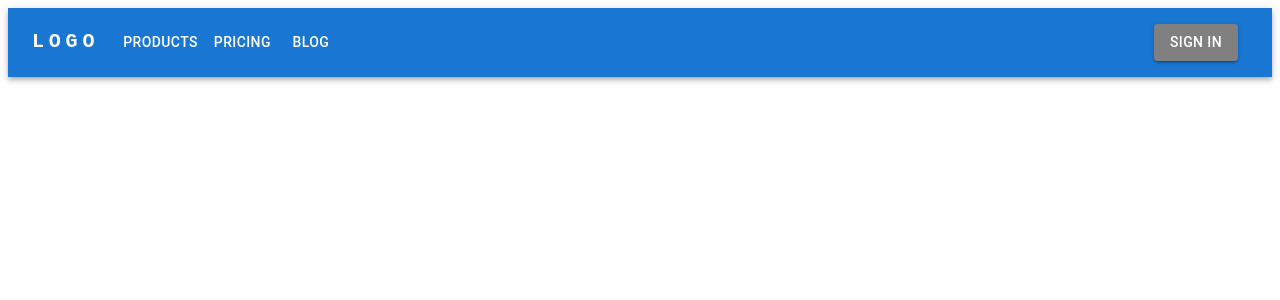
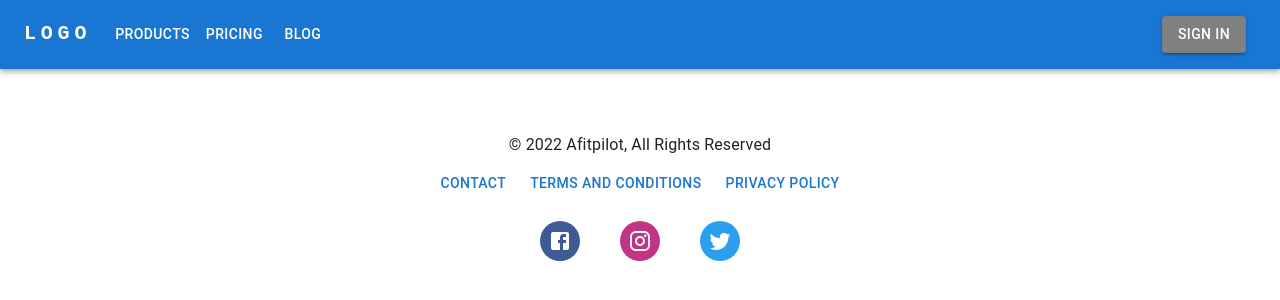
Before and after one commit to walter-clayton/afitpilot-somatotype, a React (Create React App) app in the folder client/: page /Dashboard in a window 1280 px wide. Shown: the top 300 px of the page. Built offline with nearby package versions, Linux system fonts and the light colour scheme.

Commit message:
footer page

```diff
--- a/client/src/App.tsx
+++ b/client/src/App.tsx
@@ -12,6 +12,11 @@ import Resetpass from "./components/Resetpass";
 import Forget from "./components/Forget";
 import Dashboard from "./components/Dashboard";
 import Add from "./components/Add";
+import Footer from "./components/CTA/Footer";
+import Contact from "./components/CTA/Contact";
+import TermsCondition from "./components/CTA/TermsCondition";
+import Privacy from "./components/CTA/Privacy";
+
 export interface ISomatotype {
   endomorphy?: number | undefined;
   mesomorphy?: number | undefined;
@@ -91,6 +96,9 @@ function App() {
         <Route path="/Forget" element={<Forget />} />
         <Route path="/Resetpass" element={<Resetpass />} />
         <Route path="/Add" element={<Add setData={setData} />} />
+        <Route path="/Contact" element={<Contact />} />
+        <Route path="/TermsConditions" element={<TermsCondition />} />
+        <Route path="/Privacy" element={<Privacy />} />
         <Route
           path="/Profile"
           element={
@@ -110,6 +118,7 @@ function App() {
         message={snackbarMessage}
         onClose={handleClose}
       />
+      <Footer />
     </Router>
   );
 }
--- /dev/null
+++ b/client/src/components/CTA/Footer.tsx
@@ -0,0 +1,57 @@
+import React from "react";
+import CssBaseline from "@mui/material/CssBaseline";
+import { Box, Button } from "@mui/material/";
+import { Typography, Container } from "@mui/material/";
+import FacebookIcon from '@mui/icons-material/Facebook';
+import InstagramIcon from '@mui/icons-material/Instagram';
+import TwitterIcon from '@mui/icons-material/Twitter';
+import Stack from '@mui/material/Stack';
+import IconButton from '@mui/material/IconButton';
+import { useNavigate } from "react-router-dom";
+
+const Footer = () => {
+    const navigate = useNavigate();
+    return (
+        <div>
+            <Container component="main" maxWidth="md">
+                <CssBaseline />
+                <Box
+                    sx={{
+                        marginTop: 8,
+                        display: "flex",
+                        flexDirection: "column",
+                        alignItems: "center",
+                    }}
+                >
+                    <Typography variant="body1">
+                        © 2022 Afitpilot, All Rights Reserved
+                    </Typography>
+                    <Box sx={{ mt: 1 }}>
+                        <Stack spacing={{ xs: 1, sm: 1 }} direction={{ xs: 'column', sm: 'row' }}>
+                            <Button onClick={() => { navigate("/Contact") }}>Contact</Button>
+                            <Button onClick={() => { navigate("/TermsConditions") }} >Terms and Conditions</Button>
+                            <Button onClick={() => { navigate("/Privacy") }} >Privacy Policy</Button>
+                        </Stack>
+                    </Box>
+                    <Box sx={{ mt: 1 }}>
+                        <Stack direction="row" spacing={5} mt={1.5} mb={1.5}>
+                            <IconButton
+                                sx={{ backgroundColor: '#3f5b96', color: 'white', "&.MuiButtonBase-root:hover": { bgcolor: "#3f5b96" } }} >
+                                <FacebookIcon />
+                            </IconButton>
+                            <IconButton href='https://www.instagram.com/afitpilot/?igshid=YmMyMTA2M2Y%3D'
+                                sx={{ backgroundColor: '#C13584', color: 'white', "&.MuiButtonBase-root:hover": { bgcolor: "#C13584" } }}>
+                                <InstagramIcon />
+                            </IconButton  >
+                            <IconButton sx={{ backgroundColor: '#2a9fee', color: 'white', "&.MuiButtonBase-root:hover": { bgcolor: "#2a9fee" } }} >
+                                <TwitterIcon />
+                            </IconButton>
+                        </Stack>
+                    </Box>
+                </Box>
+            </Container>
+        </div>
+    )
+}
+
+export default Footer
```
